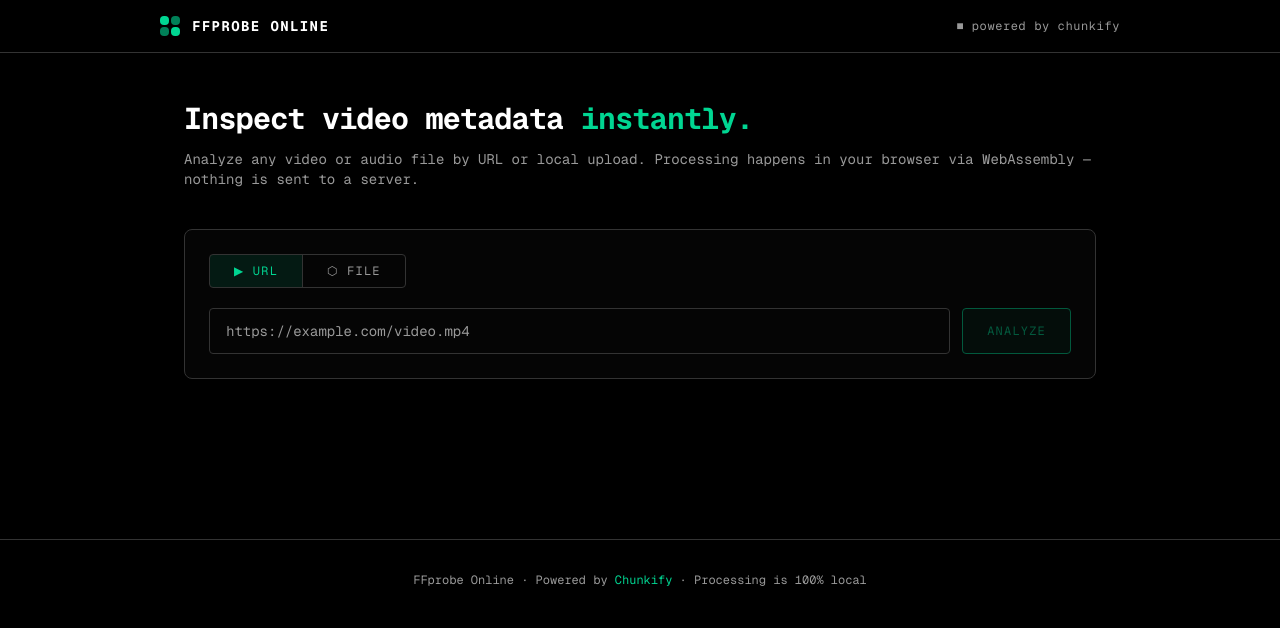
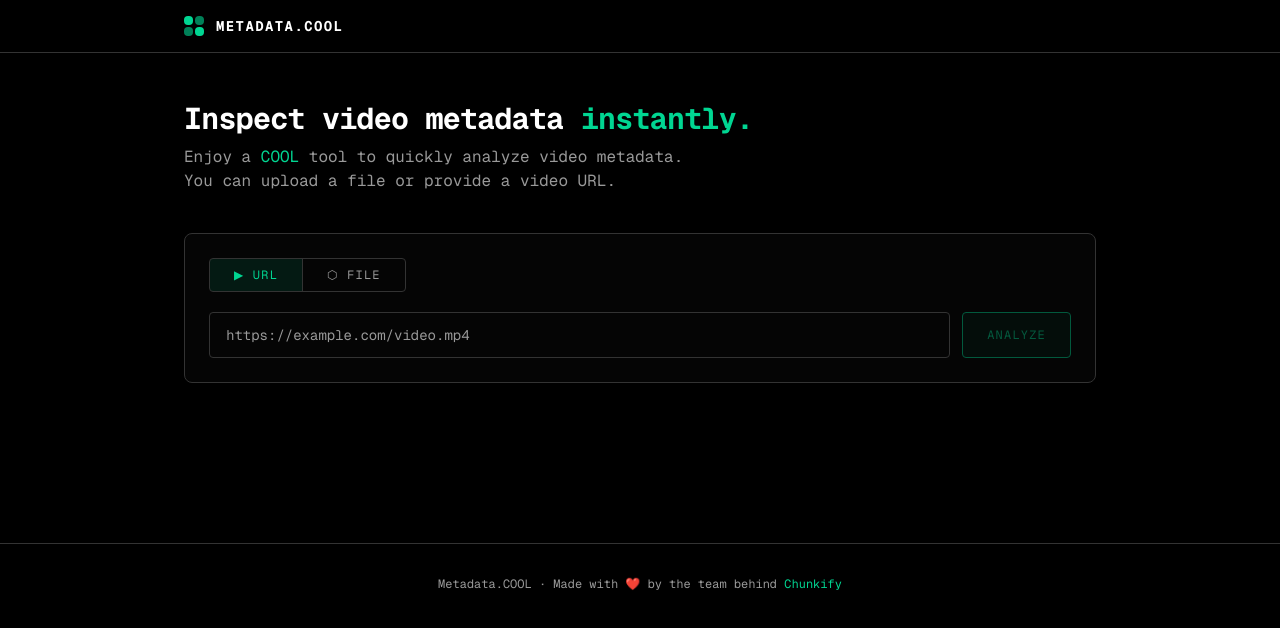
Before and after one commit to ericfontaine13/ffprobe-online, a Next.js app: page / in a window 1280 px wide. Shown: the top 628 px of the page. Built offline with nearby package versions, Linux system fonts and the light colour scheme.

Commit message:
add favicon and metadata.cool name

```diff
--- a/src/app/layout.tsx
+++ b/src/app/layout.tsx
@@ -8,9 +8,12 @@ const geistMono = Geist_Mono({
 });
 
 export const metadata: Metadata = {
-  title: "FFprobe Online — Inspect Video Metadata Instantly",
+  title: "Metadata.COOL — Analyze Video & Audio Metadata Instantly",
   description:
-    "Free browser-based FFprobe tool. Analyze video metadata by URL or file upload. No upload to server — processing happens locally via WebAssembly.",
+    "Free browser-based tool to analyze metadata from any video or audio file by URL or local upload. Powered by WebAssembly.",
+  icons: {
+    icon: "/favicon.svg",
+  },
 };
 
 export default function RootLayout({
--- a/src/components/FFprobeApp.tsx
+++ b/src/components/FFprobeApp.tsx
@@ -32,15 +32,16 @@ export function FFprobeApp() {
       <main className="max-w-[960px] mx-auto px-6 py-12">
         {/* Hero */}
         <div className="mb-10">
-          <h1 className="text-3xl font-bold tracking-tight mb-3">
+          <h1 className="text-3xl font-bold tracking-tight mb-2">
             Inspect video metadata{" "}
             <span style={{ color: "#00D692" }}>instantly.</span>
           </h1>
-          <p className="text-sm" style={{ color: "#999999" }}>
-            Analyze any video or audio file by URL or local upload.
-            Processing happens in your browser via WebAssembly — nothing is sent
-            to a server.
-          </p>
+          <h2 className="text-base font-normal" style={{ color: "#999999" }}>
+            Enjoy a{" "}
+            <span style={{ color: "#00D692" }}>COOL</span>{" "}
+            tool to quickly analyze video metadata.
+            <br />You can upload a file or provide a video URL.
+          </h2>
         </div>
 
         {/* Input card */}
@@ -143,7 +144,7 @@ export function FFprobeApp() {
         className="mt-20 py-8 text-center text-xs"
         style={{ borderTop: "1px solid #333333", color: "#999999" }}
       >
-        FFprobe Online · Powered by{" "}
+        Metadata.COOL · Made with ❤️ by the team behind{" "}
         <a
           href="https://chunkify.dev"
           target="_blank"
@@ -152,8 +153,7 @@ export function FFprobeApp() {
           style={{ color: "#00D692" }}
         >
           Chunkify
-        </a>{" "}
-        · Processing is 100% local
+        </a>
       </footer>
     </div>
   );
--- a/src/components/Navbar.tsx
+++ b/src/components/Navbar.tsx
@@ -2,9 +2,9 @@ export function Navbar() {
   return (
     <nav
       style={{ borderBottom: "1px solid #333333" }}
-      className="w-full px-6 py-4"
+      className="w-full py-4"
     >
-      <div className="max-w-[960px] mx-auto flex items-center justify-between">
+      <div className="max-w-[960px] mx-auto px-6 flex items-center justify-between">
         {/* Logo */}
         <div className="flex items-center gap-3">
           <div
@@ -17,19 +17,9 @@ export function Navbar() {
             <div className="bg-accent rounded-sm" />
           </div>
           <span className="text-white text-sm font-bold tracking-widest uppercase">
-            FFprobe Online
+            Metadata.COOL
           </span>
         </div>
-
-        {/* Right side */}
-        <a
-          href="https://chunkify.dev"
-          target="_blank"
-          rel="noopener noreferrer"
-          className="text-dim text-xs tracking-wider hover:text-accent transition-colors"
-        >
-          ■ powered by chunkify
-        </a>
       </div>
     </nav>
   );
```
Also changed, not shown: public/favicon.svg (added).
